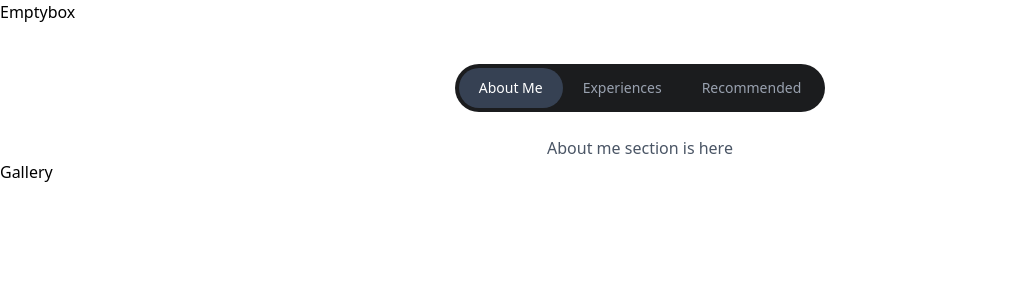
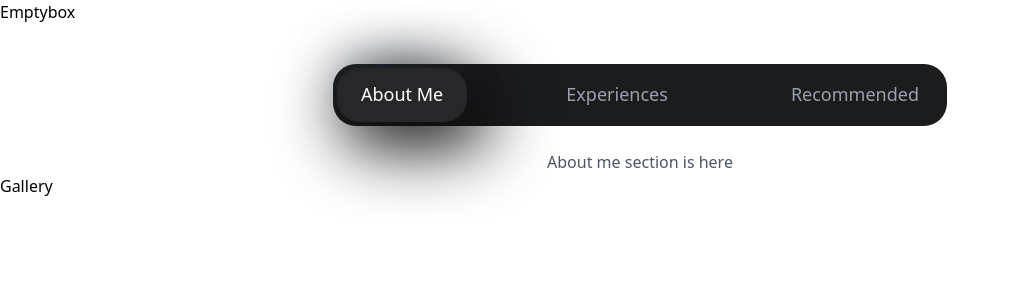
Before and after one commit to rahulgope45/Lunacal-assignment, a React (Vite) app: page / in a window 1280 px wide. Shown: the top 300 px of the page, without its empty margins (0-1009 px from the left). Built offline with nearby package versions, Linux system fonts and the light colour scheme.

Commit message:
Size of button and drop shadow added

```diff
--- a/src/component/Sliderintro.jsx
+++ b/src/component/Sliderintro.jsx
@@ -25,7 +25,7 @@ function Sliderintro() {
   return (
     <div className="w-full flex flex-col items-center mt-10">
       {/* Button Container */}
-      <div className="relative flex bg-[#1b1c1e] p-1 rounded-full">
+      <div className="relative flex bg-[#1b1c1e] p-1 rounded-[23px] w-[614px] h-[62px] items-center justify-between ">
         {[
           { id: "one", label: "About Me" },
           { id: "two", label: "Experiences" },
@@ -34,13 +34,13 @@ function Sliderintro() {
           <button
             key={tab.id}
             onClick={() => setActive(tab.id)}
-            className="relative px-5 py-2.5 text-sm font-medium text-gray-300 rounded-full transition-colors"
+            className="relative px-6 py-3.5 text-sm font-medium text-gray-300 rounded-[23px] transition-colors"
           >
             {/* Active sliding background */}
             {active === tab.id && (
               <motion.div
                 layoutId="active-pill"
-                className="absolute inset-0 bg-gray-700 rounded-full z-0"
+                className="absolute inset-0 bg-zinc-800 rounded-[23px] z-0 shadow-[13.49px_16.87px_67.47px_8.43px_#0a0a0a,-8.43px_-16.87px_50.6px_-16.87px_#485B71]  "
                 transition={{
                   type: "spring",
                   stiffness: 400,
@@ -50,7 +50,7 @@ function Sliderintro() {
             )}
 
             {/* Text — ensure it's above the motion div */}
-            <span className={`relative z-10 ${active === tab.id ? "text-white" : "text-gray-400"}`}>
+            <span className={`relative z-10 items-center align-middle text-[18px] rounded-[23px] ${active === tab.id ? "text-white" : "text-gray-400"}`}>
               {tab.label}
             </span>
           </button>
```
